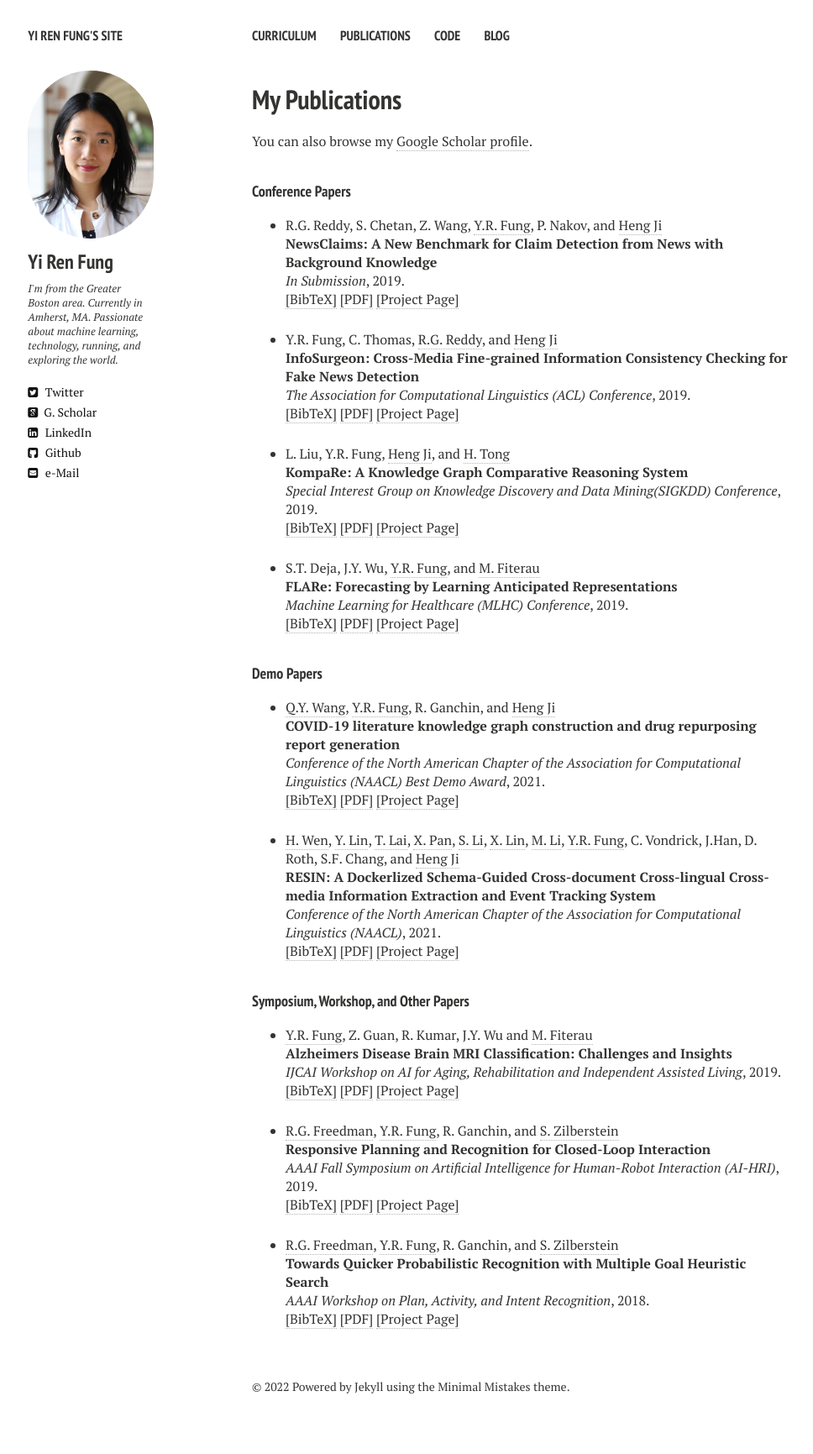
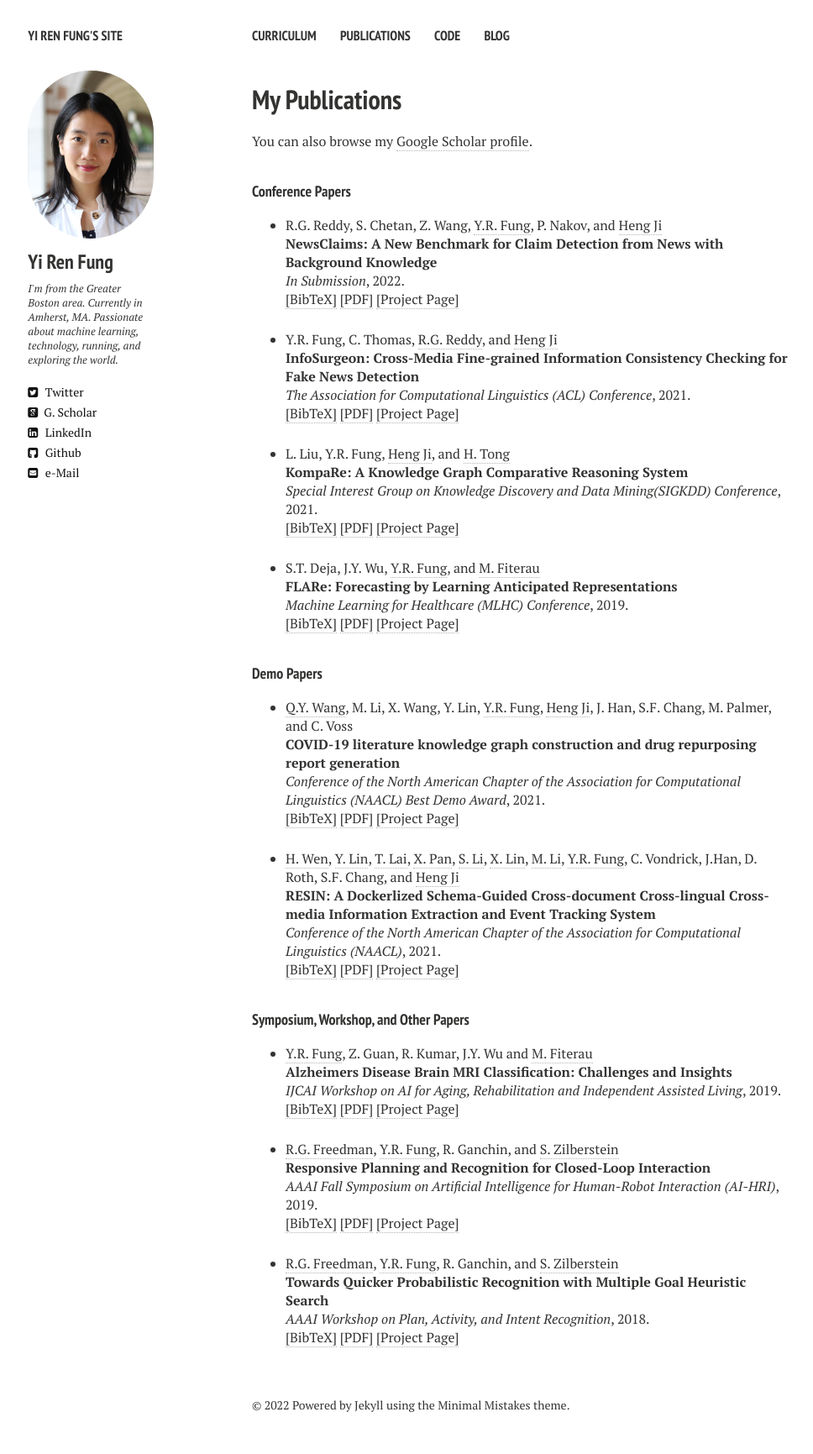
Before and after one commit to yrf1/yrf1.github.io, a Jekyll site: the page built from publications.md, in a window 1280 px wide. Shown: the whole page at 84% size, without its empty margins (20-988 px from the left). Built offline with Jekyll 4.4.1, drawn with Linux system fonts in a browser that asks for light colours; nearby versions of some CDN libraries; before the commit the page ends 1709 px from its top, so only the background shows below that.

Commit message:
Update webpage

```diff
--- a/_layouts/publications.html
+++ b/_layouts/publications.html
@@ -90,7 +90,7 @@ div.bibtex pre { font-size: 75%; overflow: auto;  width: 100%; padding: 0em 0em;
 R.G. Reddy, S. Chetan, Z. Wang, <a href="yrf1.github.io" target="_blank">Y.R. Fung</a>, P. Nakov, and <a href="https://www.cics.umass.edu/people/fiterau-brostean-madalina" target="_blank">Heng Ji</a>
 <br><b>NewsClaims: A New Benchmark for Claim Detection from News with Background Knowledge</b><br>
 <i>In Submission</i>,
-2019.
+2022.
 <br />
 <a href="javascript:toggleBibtex('Maninis2018b')">[BibTeX]</a>
 <a href="http://proceedings.mlr.press/v106/devarakonda19a/devarakonda19a.pdf" target="_blank">[PDF]</a> <a href = "https://github.com/Information-Fusion-Lab-Umass/flare/blob/master/README.md"  target="_blank">
@@ -112,7 +112,7 @@ R.G. Reddy, S. Chetan, Z. Wang, <a href="yrf1.github.io" target="_blank">Y.R. Fu
 Y.R. Fung, C. Thomas, <a href="yrf1.github.io" target="_blank">R.G. Reddy</a>, and <a href="https://www.cics.umass.edu/people/fiterau-brostean-madalina" target="_blank">Heng Ji</a>
 <br><b>InfoSurgeon: Cross-Media Fine-grained Information Consistency Checking for Fake News Detection</b><br>
 <i>The Association for Computational Linguistics (ACL) Conference</i>,
-2019.
+2021.
 <br />
 <a href="javascript:toggleBibtex('Maninis2018b')">[BibTeX]</a>
 <a href="http://proceedings.mlr.press/v106/devarakonda19a/devarakonda19a.pdf" target="_blank">[PDF]</a> <a href = "https://github.com/Information-Fusion-Lab-Umass/flare/blob/master/README.md"  target="_blank">
@@ -135,7 +135,7 @@ Y.R. Fung, C. Thomas, <a href="yrf1.github.io" target="_blank">R.G. Reddy</a>, a
 L. Liu, Y.R. Fung, <a href="yrf1.github.io" target="_blank">Heng Ji</a>, and <a href="https://www.cics.umass.edu/people/fiterau-brostean-madalina" target="_blank">H. Tong</a>
 <br><b>KompaRe: A Knowledge Graph Comparative Reasoning System</b><br>
 <i>Special Interest Group on Knowledge Discovery and Data Mining(SIGKDD) Conference</i>,
-2019.
+2021.
 <br />
 <a href="javascript:toggleBibtex('Maninis2018b')">[BibTeX]</a>
 <a href="http://proceedings.mlr.press/v106/devarakonda19a/devarakonda19a.pdf" target="_blank">[PDF]</a> <a href = "https://github.com/Information-Fusion-Lab-Umass/flare/blob/master/README.md"  target="_blank">
@@ -185,7 +185,7 @@ S.T. Deja, J.Y. Wu, <a href="yrf1.github.io" target="_blank">Y.R. Fung</a>, and
 
 <!-- Item: Farre2017 -->
 <li ><p>
-<a href="https://people.cs.umass.edu/~freedman/" target="_blank">Q.Y. Wang</a>, <a href="yrf1.github.io" target="_blank">Y.R. Fung</a>, R. Ganchin, and <a href="https://groups.cs.umass.edu/shlomo/" target="_blank">Heng Ji</a>
+<a href="https://people.cs.umass.edu/~freedman/" target="_blank">Q.Y. Wang</a>, M. Li, X. Wang, Y. Lin, <a href="yrf1.github.io" target="_blank">Y.R. Fung</a>, <a href="https://groups.cs.umass.edu/shlomo/" target="_blank">Heng Ji</a>, J. Han, S.F. Chang, M. Palmer, and C. Voss
 <br><b>COVID-19 literature knowledge graph construction and drug repurposing report generation</b><br>
 <i>Conference of the North American Chapter of the Association for Computational Linguistics (NAACL) Best Demo Award</i>,
 2021.
```
